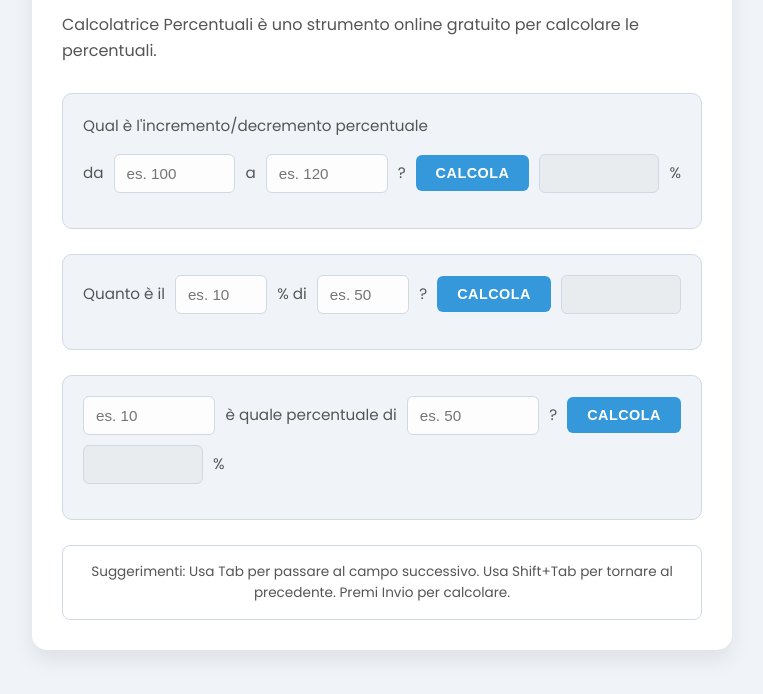
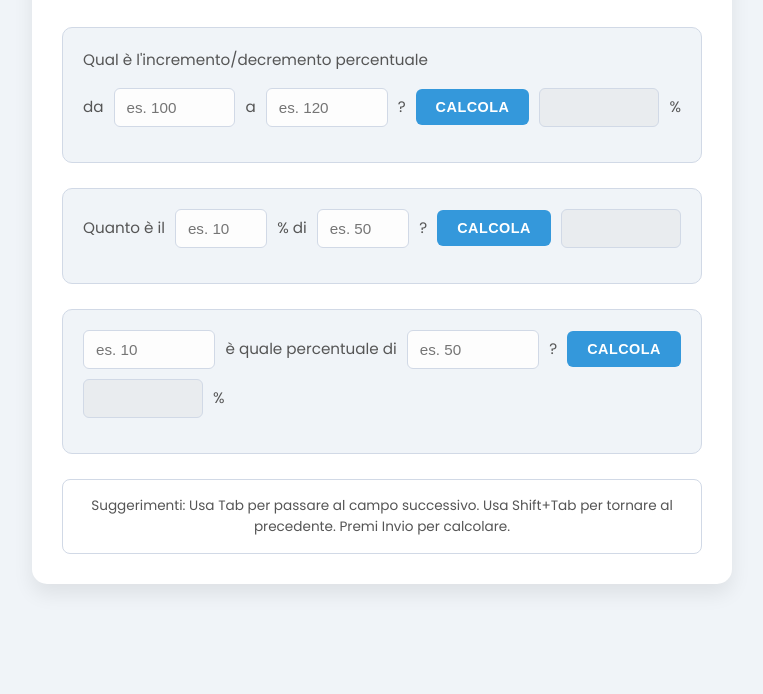
Before and after one commit to algrega/algrega.github.io, a plain HTML site: page percent.html in a window 1280 px wide. Shown: the part 104-798 px from the top of the page, without its empty margins (258-1021 px from the left). Drawn offline with Linux system fonts and the light colour scheme.

Commit message:
rimosso descrizione

```diff
--- a/percent.html
+++ b/percent.html
@@ -59,7 +59,7 @@
             display: flex;
             align-items: center;
             justify-content: space-between; /* To space out logo/title and lang selector */
-            margin-bottom: 5px; /* Reduced margin */
+            margin-bottom: 20px; /* Adjusted margin after removing subtitle */
             flex-wrap: wrap; /* Allow lang selector to wrap on small screens */
         }
 
@@ -93,12 +93,6 @@
             font-size: 2rem;
             font-weight: 700;
             color: var(--text-color);
-        }
-
-        .subtitle {
-            font-size: 1rem;
-            color: var(--light-text-color);
-            margin-bottom: 30px;
         }
 
         .language-selector {
@@ -313,7 +307,7 @@
                 <button data-lang="en" class="lang-btn">EN</button>
             </div>
         </header>
-        <p class="subtitle" data-translate-key="subtitle">Percentage Calculator is a free online tool to calculate percentages.</p>
+        <!-- Subtitle removed -->
 
         <main>
             <!-- Calculator 3: Percentage increase/decrease -->
@@ -375,7 +369,7 @@
         const translations = {
             it: {
                 mainTitle: "Calcolatrice Percentuali",
-                subtitle: "Calcolatrice Percentuali è uno strumento online gratuito per calcolare le percentuali.",
+                // subtitle: "Calcolatrice Percentuali è uno strumento online gratuito per calcolare le percentuali.", // Removed
                 calc1Title: "Calcola Percentuale di un Numero",
                 calc1Label1: "Quanto è il",
                 calc1Label2: "% di",
@@ -410,7 +404,7 @@
             },
             en: {
                 mainTitle: "Percentage Calculator",
-                subtitle: "Percentage Calculator is a free online tool to calculate percentages.",
+                // subtitle: "Percentage Calculator is a free online tool to calculate percentages.", // Removed
                 calc1Title: "Calculate Percentage of a Number",
                 calc1Label1: "What is",
                 calc1Label2: "% of",
```
